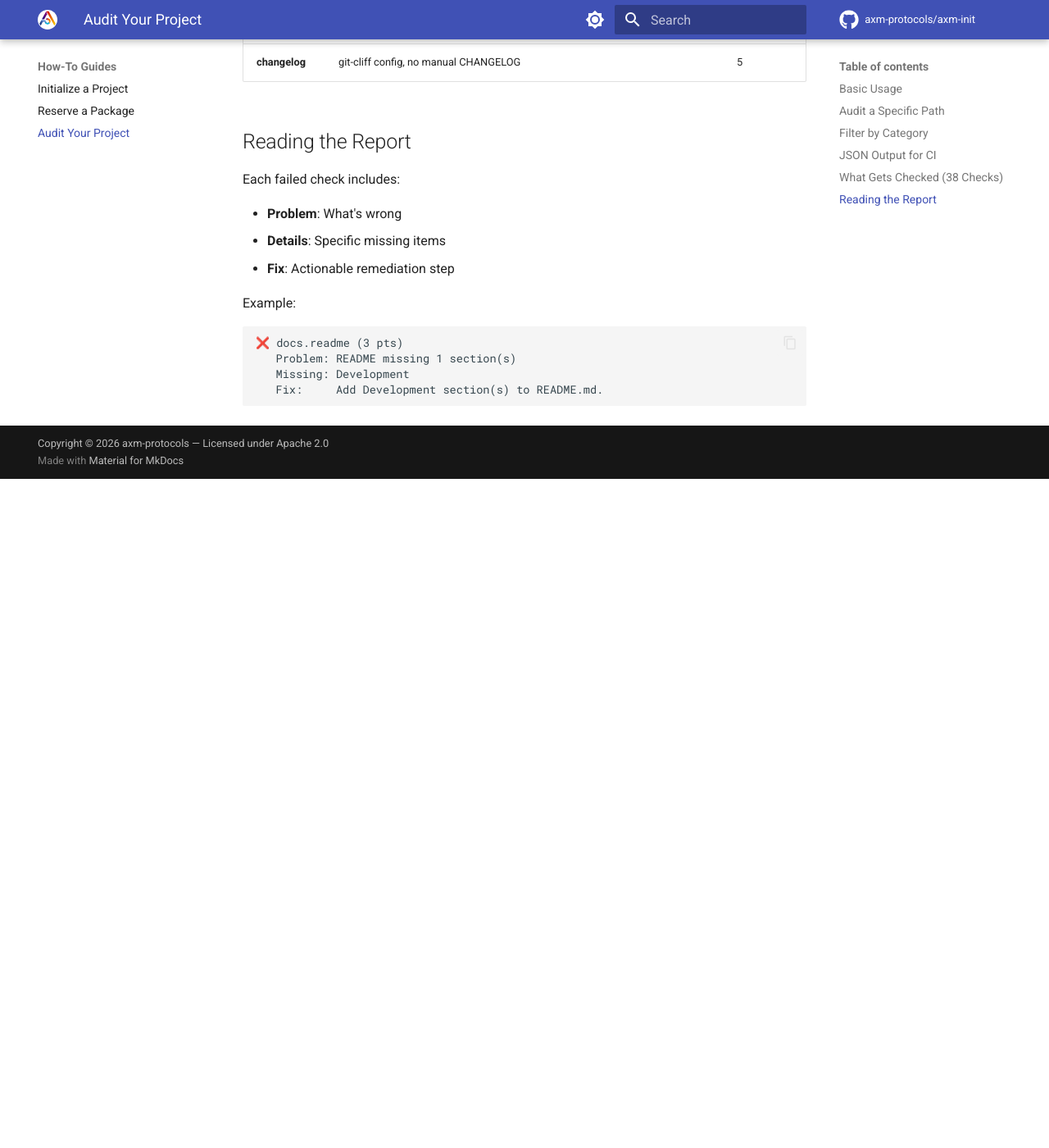
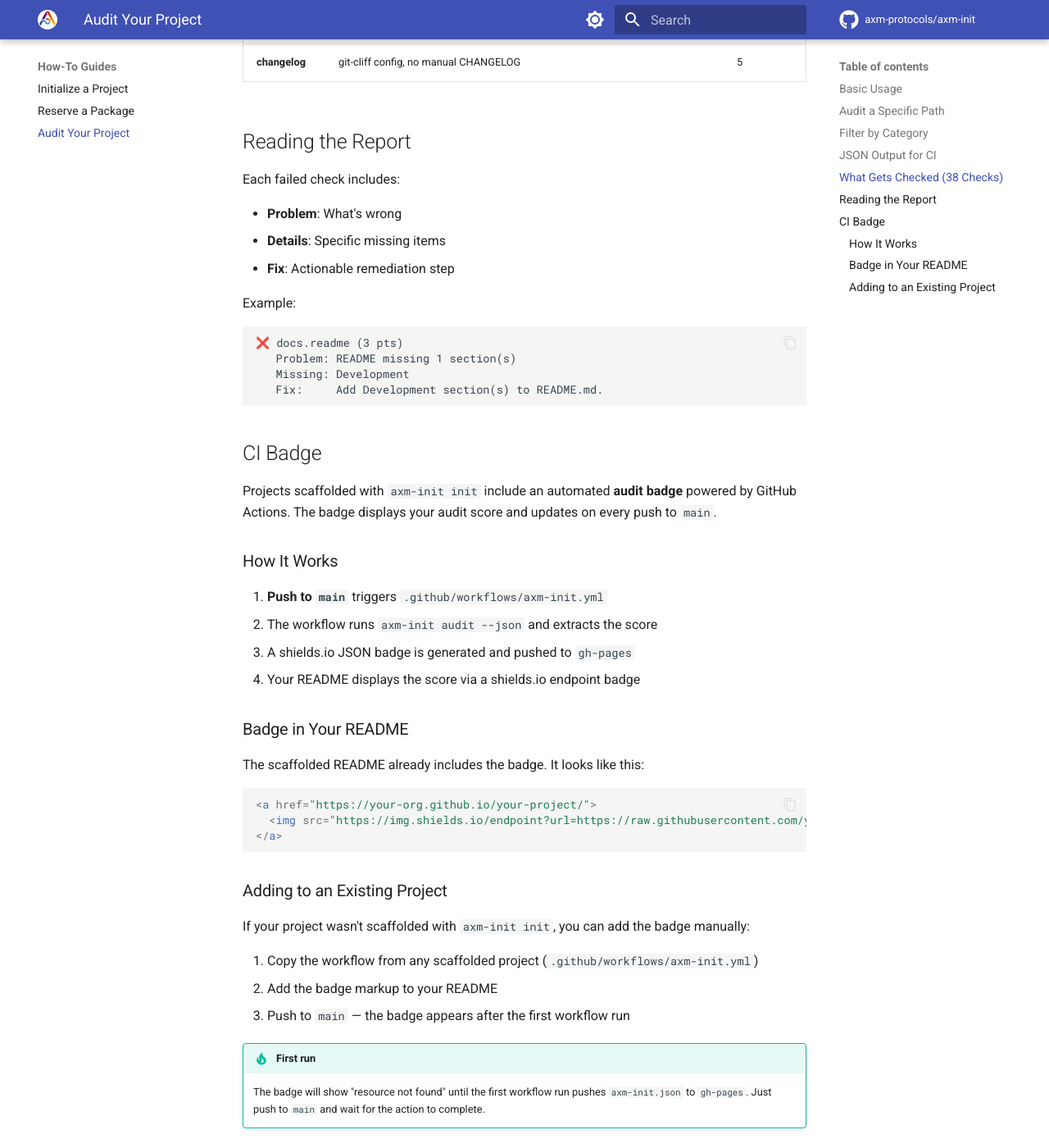
Before and after one commit to axm-protocols/axm-init, an MkDocs documentation site: the page built from docs/howto/audit.md, in a window 1280 px wide and 1400 px high, scrolled down 1449 px. Shown: the whole window at 82% size. Built offline with MkDocs 1.6.1 and Material for MkDocs 9.7.7, drawn with Linux system fonts in a browser that asks for light colours; comment, search, counter and statistics services are not loaded; before the commit the page ends 2033 px from its top, so only the background shows below that.

Commit message:
docs: add CI audit badge documentation to README and howto

````diff
--- a/docs/howto/audit.md
+++ b/docs/howto/audit.md
@@ -70,3 +70,35 @@ Example:
    Missing: Development
    Fix:     Add Development section(s) to README.md.
 ```
+
+## CI Badge
+
+Projects scaffolded with `axm-init init` include an automated **audit badge** powered by GitHub Actions. The badge displays your audit score and updates on every push to `main`.
+
+### How It Works
+
+1. **Push to `main`** triggers `.github/workflows/axm-init.yml`
+2. The workflow runs `axm-init audit --json` and extracts the score
+3. A shields.io JSON badge is generated and pushed to `gh-pages`
+4. Your README displays the score via a shields.io endpoint badge
+
+### Badge in Your README
+
+The scaffolded README already includes the badge. It looks like this:
+
+```html
+<a href="https://your-org.github.io/your-project/">
+  <img src="https://img.shields.io/endpoint?url=https://raw.githubusercontent.com/your-org/your-project/gh-pages/badges/axm-init.json" alt="axm-init">
+</a>
+```
+
+### Adding to an Existing Project
+
+If your project wasn't scaffolded with `axm-init init`, you can add the badge manually:
+
+1. Copy the workflow from any scaffolded project (`.github/workflows/axm-init.yml`)
+2. Add the badge markup to your README
+3. Push to `main` — the badge appears after the first workflow run
+
+!!! tip "First run"
+    The badge will show "resource not found" until the first workflow run pushes `axm-init.json` to `gh-pages`. Just push to `main` and wait for the action to complete.
````
Also changed, not shown: README.md (+12 -0 lines).
